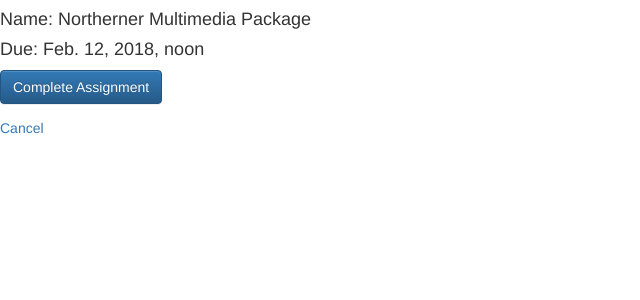
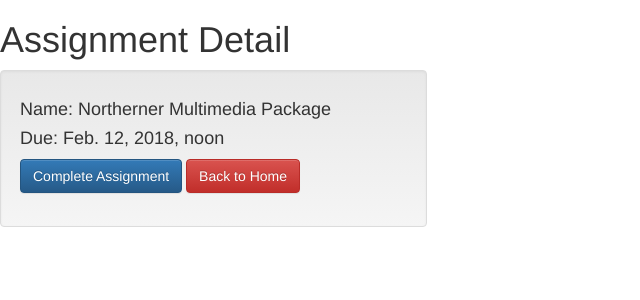
Before and after one commit to aowens-21/due-date, a Django app: page /due/1/ in a window 1280 px wide. Shown: the top 300 px of the page, without its empty margins (0-640 px from the left). Run offline with Django 3.2, Linux system fonts and the light colour scheme; data comes from the database, SQL or seed files in the repository; both versions use the stored data as it was after the commit; some libraries are stand-ins or nearby versions.

Commit message:
Some styling changes for all the pages in preparation for blog.

```diff
--- a/duedate/due/templates/due/assignment_detail.html
+++ b/duedate/due/templates/due/assignment_detail.html
@@ -2,12 +2,17 @@
     <link rel="stylesheet" href="//maxcdn.bootstrapcdn.com/bootstrap/3.2.0/css/bootstrap.min.css">
     <link rel="stylesheet" href="//maxcdn.bootstrapcdn.com/bootstrap/3.2.0/css/bootstrap-theme.min.css">
 </head>
+<h1>Assignment Detail</h1>
 {% if assignment %}
+    <div class="well col-md-4">
         <h4>Name: {{ assignment.name }}</h4>
         <h4>Due: {{ assignment.due_date }}</h4>
+        <div style="display: inline;">
             <form action="{% url 'due:complete' assignment.id %}" method="post">
             {% csrf_token %}
                 <input class="btn btn-primary" type="submit" value="Complete Assignment"/>
+                <a class="btn btn-danger" href="{% url 'due:index' %}">Back to Home</a>
             </form>
-    <a href="{% url 'due:index' %}">Cancel</a>
+        </div>
+    </div>
 {% endif %}
--- a/duedate/due/templates/due/create_assignment.html
+++ b/duedate/due/templates/due/create_assignment.html
@@ -1,5 +1,6 @@
 <head>
-    <script src="https://ajax.googleapis.com/ajax/libs/jquery/1.11.1/jquery.min.js"></script>
+    <link rel="stylesheet" href="//maxcdn.bootstrapcdn.com/bootstrap/3.2.0/css/bootstrap.min.css">
+    <link rel="stylesheet" href="//maxcdn.bootstrapcdn.com/bootstrap/3.2.0/css/bootstrap-theme.min.css">
 </head>
 
 <h1>Create an Assignment</h1>
@@ -12,5 +13,6 @@
     <input type="date" id="due_date" name="due_date"/>
     <label for="due_time">Due Time: </label>
     <input type="time" id="due_time" name="due_time"/>
-    <input type="submit" value="Save"/>
+    <input class="btn btn-primary" type="submit" value="Save"/>
+    <a class="btn btn-danger" href="{% url 'due:index' %}">Cancel</a>
 </form>
--- a/duedate/due/templates/due/index.html
+++ b/duedate/due/templates/due/index.html
@@ -2,6 +2,8 @@
     <link rel="stylesheet" href="//maxcdn.bootstrapcdn.com/bootstrap/3.2.0/css/bootstrap.min.css">
     <link rel="stylesheet" href="//maxcdn.bootstrapcdn.com/bootstrap/3.2.0/css/bootstrap-theme.min.css">
 </head>
+<h1>Upcoming Assignments</h1>
+<br />
 {% if upcoming_assignments %}
 	<ul>
 	{% for assignment in upcoming_assignments %}
@@ -10,4 +12,5 @@
 {% else %}
 	<p>No assignments due, take a break!</p>
 {% endif %}
+<br />
 <a class="btn btn-primary" href="{% url 'due:create_assignment' %}">Create Assignment</a>
```
Also changed, not shown: duedate/db.sqlite3. Lines whose indentation alone changed are shown as unchanged.
